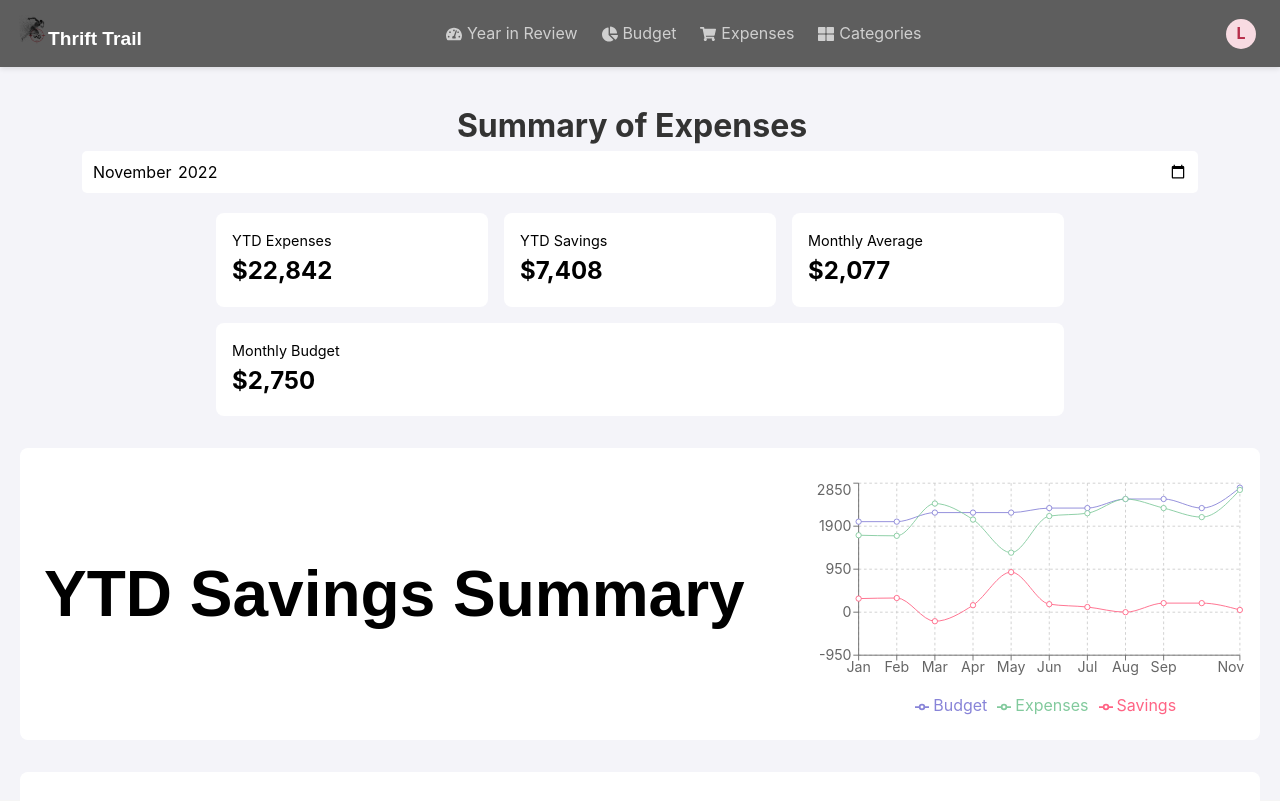
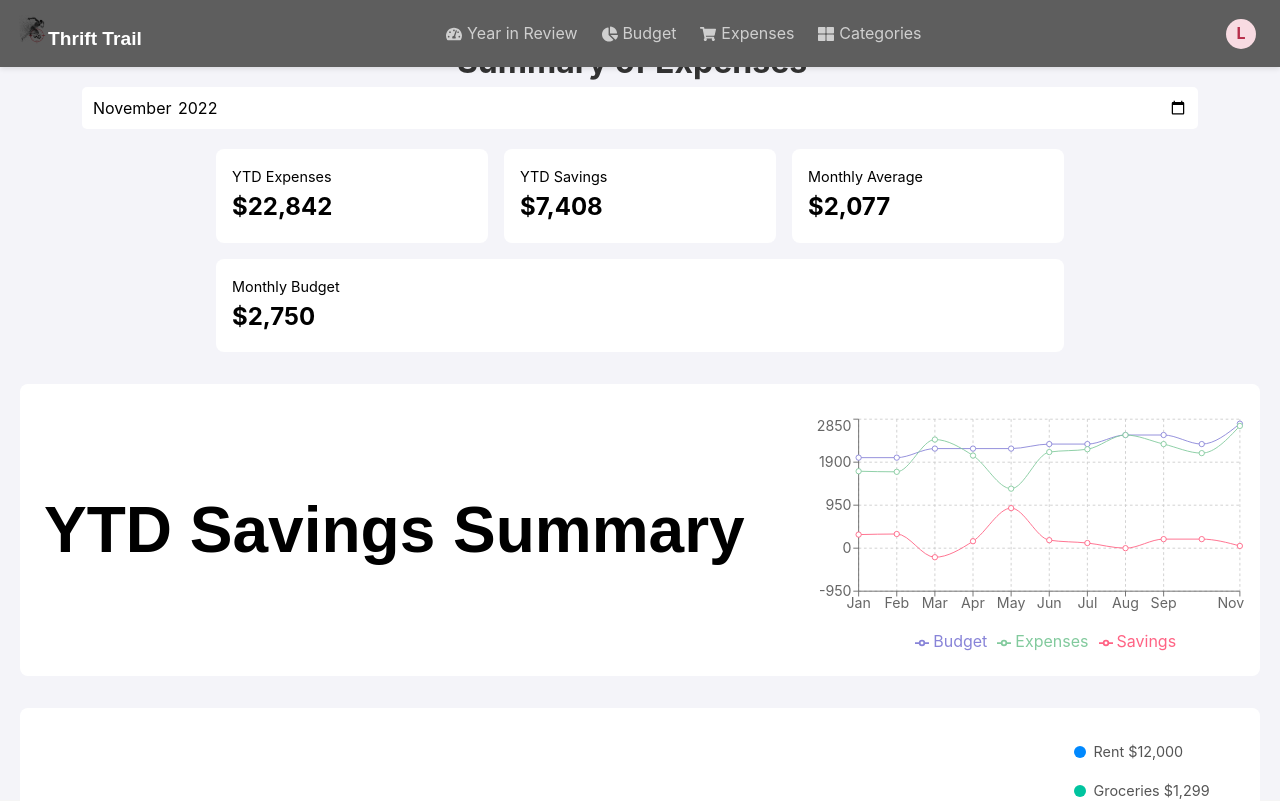
Before and after one commit to jspuerto/CMSC-127, a React (Vite) app in the folder Frontend/: page / in a window 1280 px wide. Shown: the top 801 px of the page. Built offline with nearby package versions, Linux system fonts and the light colour scheme; a web font is replaced by a local one.

Commit message:
fixed login frontend

```diff
--- a/Frontend/src/global.css
+++ b/Frontend/src/global.css
@@ -11,7 +11,6 @@ body {
   background-color: #f4f4f9;
   color: #333;
   line-height: 1.6;
-  padding-top: 4rem;
 }
 
 /* Add some global styles for links */
```
